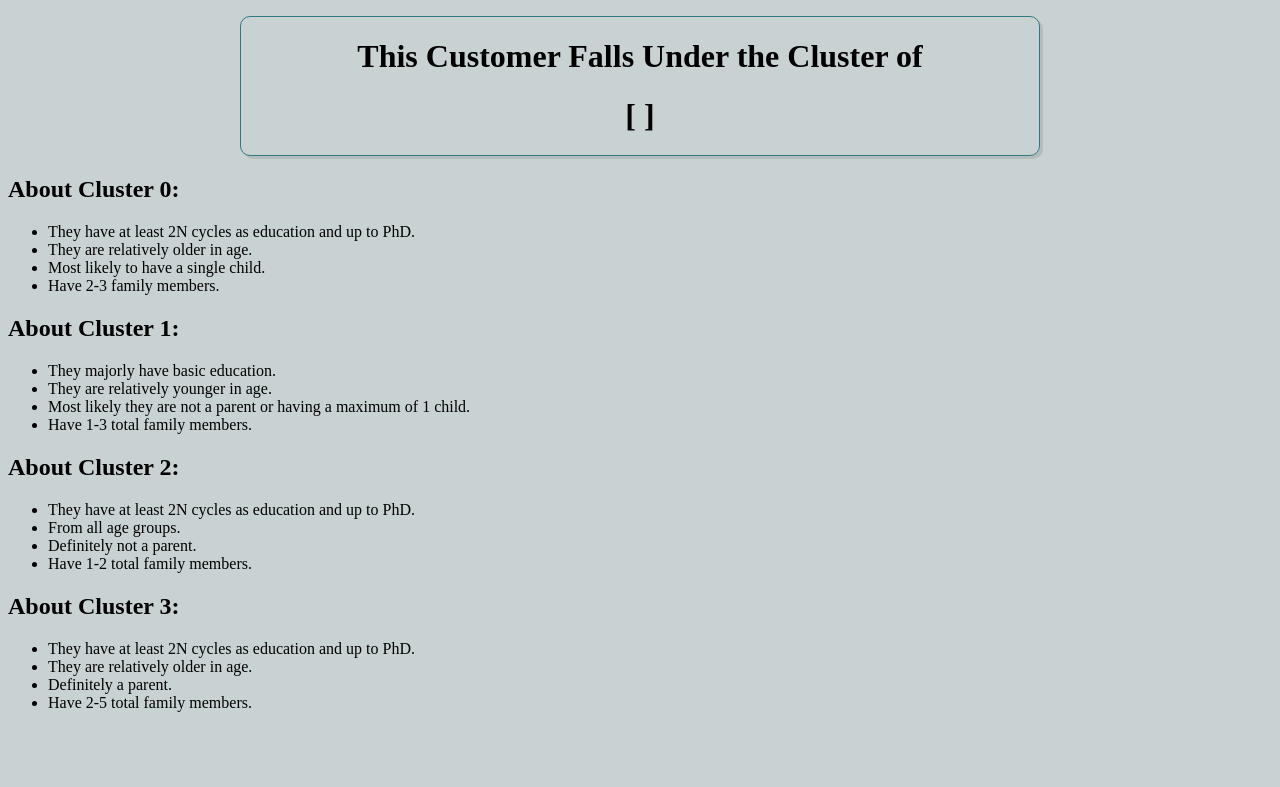
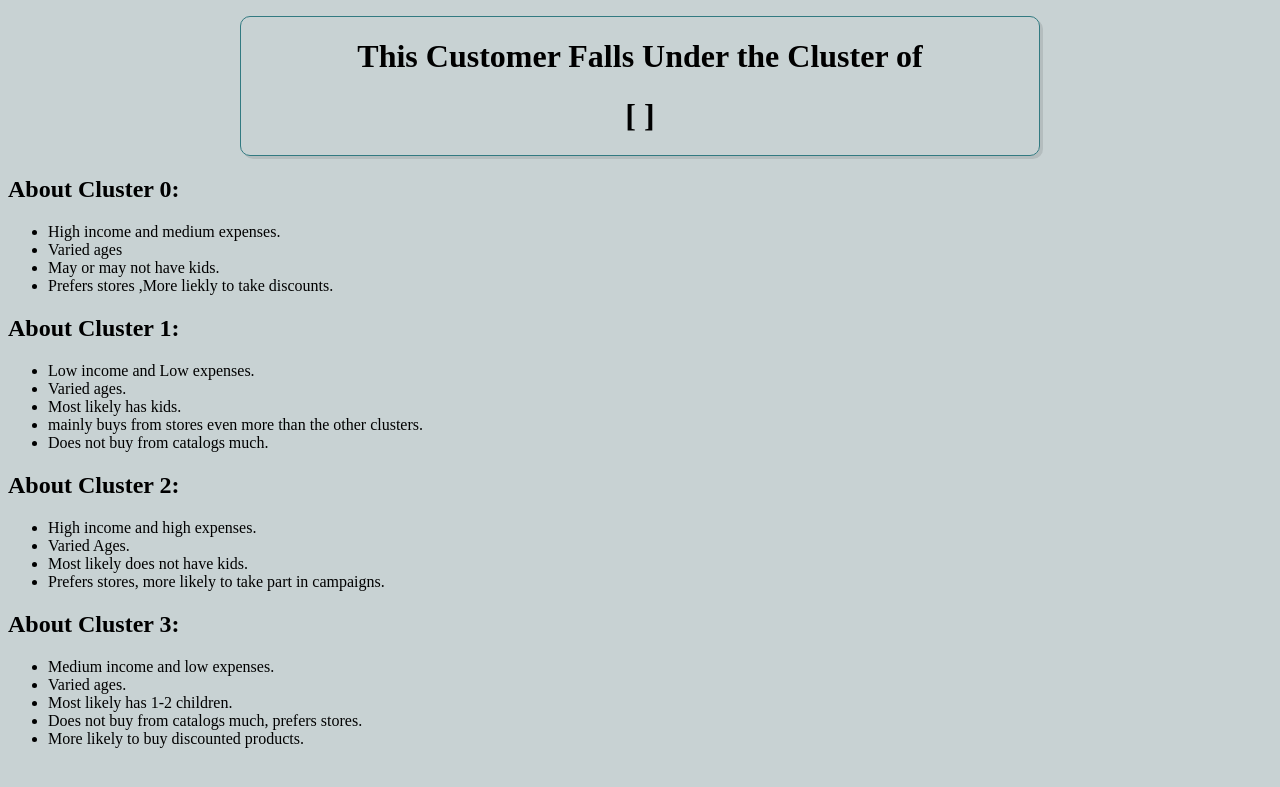
Before and after one commit to Samargithubb/Customer-Personality-Analysis, a Flask app: template templates/result.html in a window 1280 px wide. Shown: the top 787 px of the page. Run offline with Flask 2, Linux system fonts and the light colour scheme; the template is opened without the code that fills it, so the values that code supplies are empty.

Commit message:
code updated

```diff
--- a/application.py
+++ b/application.py
@@ -38,10 +38,9 @@ def predict():
             TotalSpendings = int(request.form['TotalSpendings'])
             Children = int(request.form['Children'])
             MonthEnrollement = int(request.form['MonthEnrollement'])
-            data = [Income, Recency, Age, TotalSpendings, Children, MonthEnrollement]
 
             model = ModelResolver()
-            output = model.predict([data])
+            output = model.predict([[Income, Recency, Age, TotalSpendings, Children, MonthEnrollement]])[0]
             print(output)
             return render_template('result.html', prediction=str(output))
         except Exception as e:
--- a/templates/result.html
+++ b/templates/result.html
@@ -12,40 +12,42 @@
   <div class="cluster-info">
     <h2>About Cluster 0:</h2>
     <ul>
-      <li>They have at least 2N cycles as education and up to PhD.</li>
-      <li>They are relatively older in age.</li>
-      <li>Most likely to have a single child.</li>
-      <li>Have 2-3 family members.</li>
+      <li>High income and medium expenses.</li>
+      <li>Varied ages</li>
+      <li>May or may not have kids.</li>
+      <li>Prefers stores ,More liekly to take discounts.</li>
     </ul>
   </div>
 
   <div class="cluster-info">
     <h2>About Cluster 1:</h2>
     <ul>
-      <li>They majorly have basic education.</li>
-      <li>They are relatively younger in age.</li>
-      <li>Most likely they are not a parent or having a maximum of 1 child.</li>
-      <li>Have 1-3 total family members.</li>
+      <li>Low income and Low expenses.</li>
+      <li>Varied ages.</li>
+      <li>Most likely has kids.</li>
+      <li>mainly buys from stores even more than the other clusters. </li>
+      <li>Does not buy from catalogs much.</li>
     </ul>
   </div>
 
   <div class="cluster-info">
     <h2>About Cluster 2:</h2>
     <ul>
-      <li>They have at least 2N cycles as education and up to PhD.</li>
-      <li>From all age groups.</li>
-      <li>Definitely not a parent.</li>
-      <li>Have 1-2 total family members.</li>
+      <li>High income and high expenses.</li>
+      <li>Varied Ages.</li>
+      <li>Most likely does not have kids.</li>
+      <li>Prefers stores, more likely to take part in campaigns.</li>
     </ul>
   </div>
 
   <div class="cluster-info">
     <h2>About Cluster 3:</h2>
     <ul>
-      <li>They have at least 2N cycles as education and up to PhD.</li>
-      <li>They are relatively older in age.</li>
-      <li>Definitely a parent.</li>
-      <li>Have 2-5 total family members.</li>
+      <li>Medium income and low expenses.</li>
+      <li>Varied ages.</li>
+      <li>Most likely has 1-2 children.</li>
+      <li>Does not buy from catalogs much, prefers stores.</li>
+      <li>More likely to buy discounted products.</li>
     </ul>
   </div>
   <!--
```
Also changed, not shown: 1 other file.
